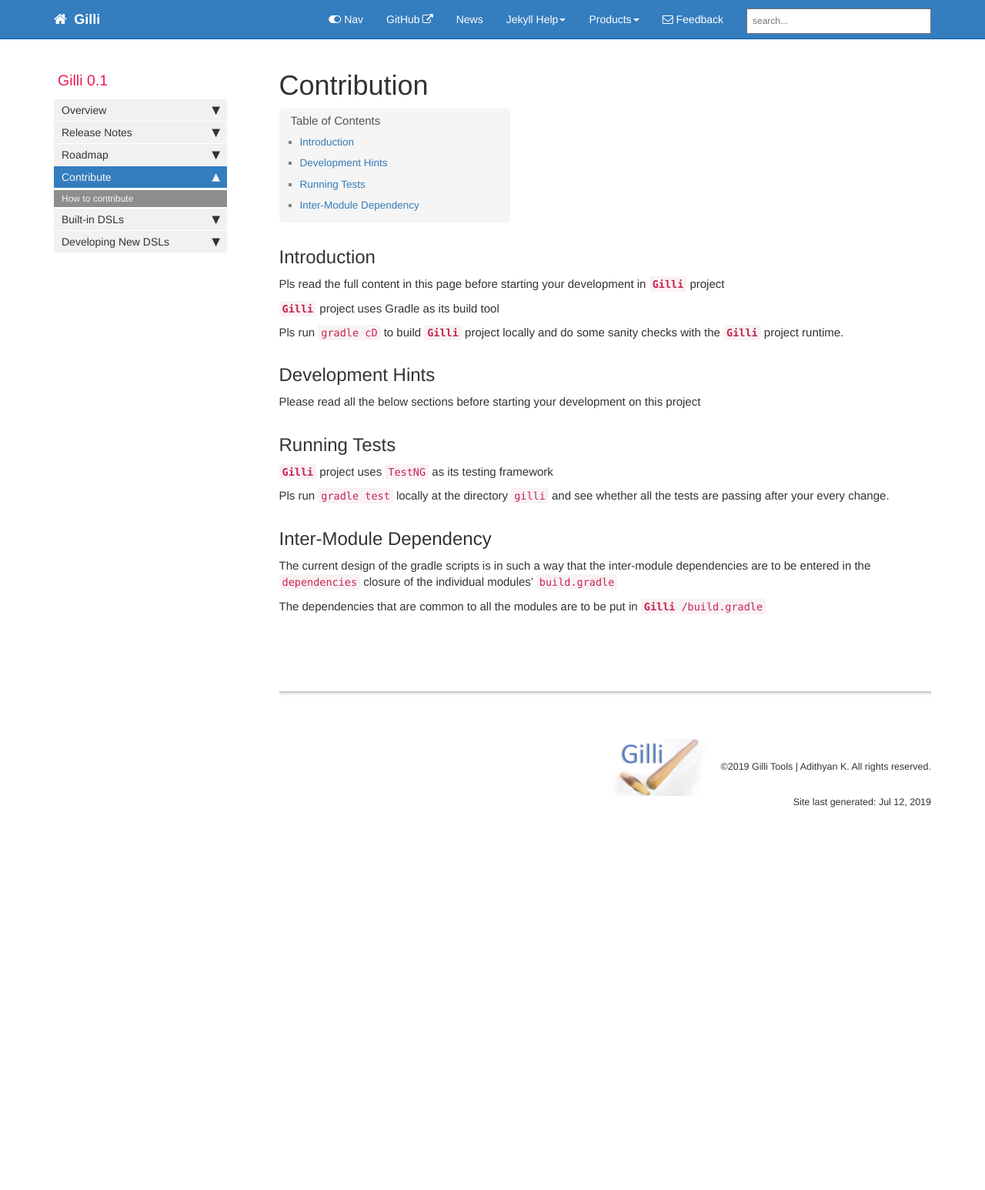
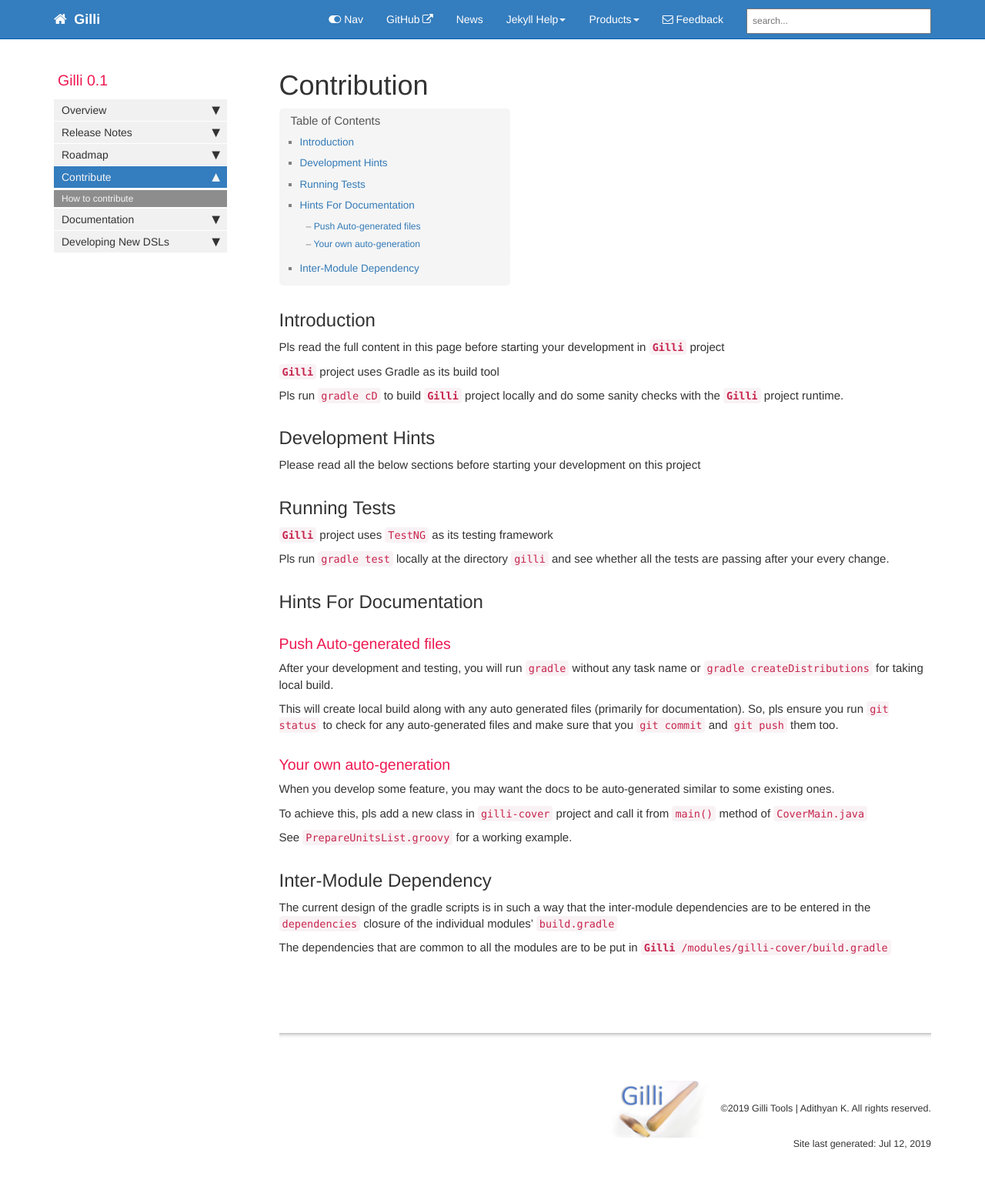
Before and after one commit to adithyank/gilli, a Jekyll site: the page built from docs/pages/lang/lang_contribution.md, in a window 1280 px wide. Shown: the whole page at 77% size. Built offline with Jekyll 4.4.1, drawn with Linux system fonts in a browser that asks for light colours; comment, search, counter and statistics services are not loaded; before the commit the page ends 1102 px from its top, so only the background shows below that.

Commit message:
Add facility for auto-generating doc files. Impl done for conversion

```diff
--- a/docs/_config.yml
+++ b/docs/_config.yml
@@ -74,6 +74,7 @@ defaults:
     values:
       gilli_project_title: "**`Gilli`**"
       gilli_project: "Gilli"
+      gilli_postBuild_taskName: "prepareDocsForPage"
   -
     scope:
       path: ""
--- a/docs/_data/sidebars/lang_sidebar.yml
+++ b/docs/_data/sidebars/lang_sidebar.yml
@@ -78,12 +78,12 @@ entries:
         url: /lang_contribution.html
         output: web, pdf
 
-  - title: Built-in DSLs
+  - title: Documentation
     output: web, pdf
     folderitems:
 
-      - title: Database Query (DBDSL)
-        url: /lang_release_notes_1.0.html
+      - title: Scientific Conversions
+        url: /lang_sci_conversions.html
         output: web, pdf
 
   - title: Developing New DSLs
--- a/docs/css/customstyles.css
+++ b/docs/css/customstyles.css
@@ -1198,3 +1198,24 @@ h4.panel-title {
         display:block !important;
     }
 }
+
+td.gutter {
+    padding: 0px;
+}
+
+td.code {
+    padding: 0px;
+}
+
+table.rouge-table {
+    margin-bottom: 0px;
+    border: 0px;
+}
+
+td.gutter > pre {
+    border: 0px;
+}
+
+td.code > pre {
+    border: 0px;
+}
--- a/docs/pages/lang/lang_contribution.md
+++ b/docs/pages/lang/lang_contribution.md
@@ -30,6 +30,28 @@ Pls run `gradle test` locally at the directory `gilli` and see whether
 all the tests are passing after your every change.
 
 
+## Hints For Documentation
+
+### Push Auto-generated files
+
+After your development and testing, you will run `gradle` without any
+task name or `gradle createDistributions` for taking local build.
+
+This will create local build along with any auto generated files (primarily
+for documentation). So, pls ensure you run `git status` to check for any
+auto-generated files and make sure that you `git commit` and `git push`
+them too.
+
+### Your own auto-generation
+
+When you develop some feature, you may want the docs to be auto-generated
+similar to some existing ones.
+
+To achieve this, pls add a new class in `gilli-cover` project and call it
+from `main()` method of `CoverMain.java`
+
+See `PrepareUnitsList.groovy` for a working example.
+
 ## Inter-Module Dependency
 
 The current design of the gradle scripts is in such a way that the
@@ -37,4 +59,4 @@ inter-module dependencies are to be entered in the `dependencies`
 closure of the individual modules' `build.gradle`
 
 The dependencies that are common to all the modules are to be put in
-{{ page.gilli_project_title }}`/build.gradle`
+{{ page.gilli_project_title }}`/modules/gilli-cover/build.gradle`
```
Also changed, not shown: docs/_includes/aditabbedcode.html (+9 -2 lines), docs/_includes/auto_generated/conversionslist.md (added, +76 -0 lines), docs/pages/lang/lang_quickfeel.md (+2 -4 lines), docs/pages/lang/lang_sci_conversions.md (added, +18 -0 lines), 9 other files.
